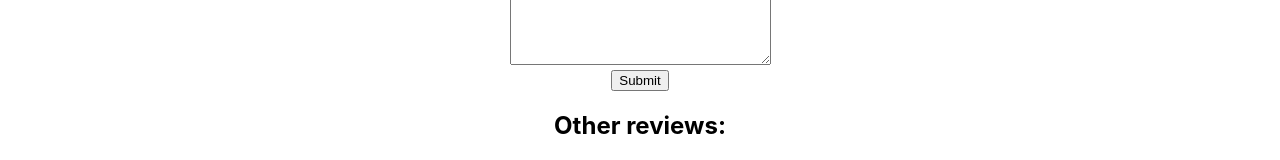
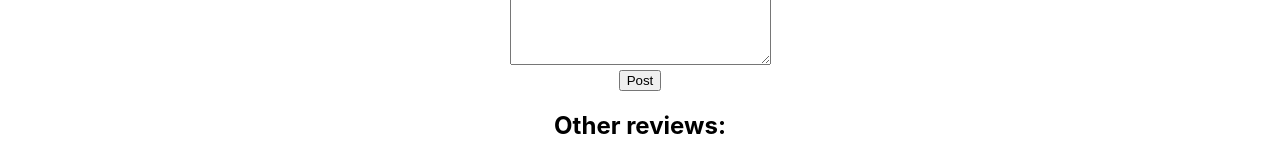
Before and after one commit to agiledev-students-fall2023/4-final-project-music-ranking-system, a React (Create React App) app in the folder front-end/: page /song in a window 1280 px wide. Shown: the part 612-772 px from the top of the page. Built offline with nearby package versions, Linux system fonts and the light colour scheme; no server answers.

Commit message:
added useeffect, no longer sending gazillion requests to mockaroo

```diff
--- a/front-end/src/components/Song.js
+++ b/front-end/src/components/Song.js
@@ -1,12 +1,14 @@
-import {useState} from 'react';
+import {useState, useEffect} from 'react';
 import axios from 'axios';
 import '../App.css';
 
+//TODO: look at 3-simple-mern-stack, maybe use similar format to messages?
 //TODO: after starting backend, need to add a method: POST and action: (backend path) to form element
 
 function Song() {
   const [data, setData] = useState('hi')
-  axios
+  useEffect(() => {
+    axios
     .get('https://my.api.mockaroo.com/songs.json?key=70e1efa0')
     .then(response => {
       // setData(response.data)
@@ -15,6 +17,7 @@
     .catch(err => {
       console.log(err)
     })
+  }, [])
 
   return (
     <div className="Song">
@@ -33,7 +36,7 @@
           </textarea>
 
           <br/>
-          <input type="submit" value="Submit" />
+          <input type="submit" value="Post" />
         </form>
       <h2>Other reviews:</h2>
         <p>EXRATING/10</p>
```
